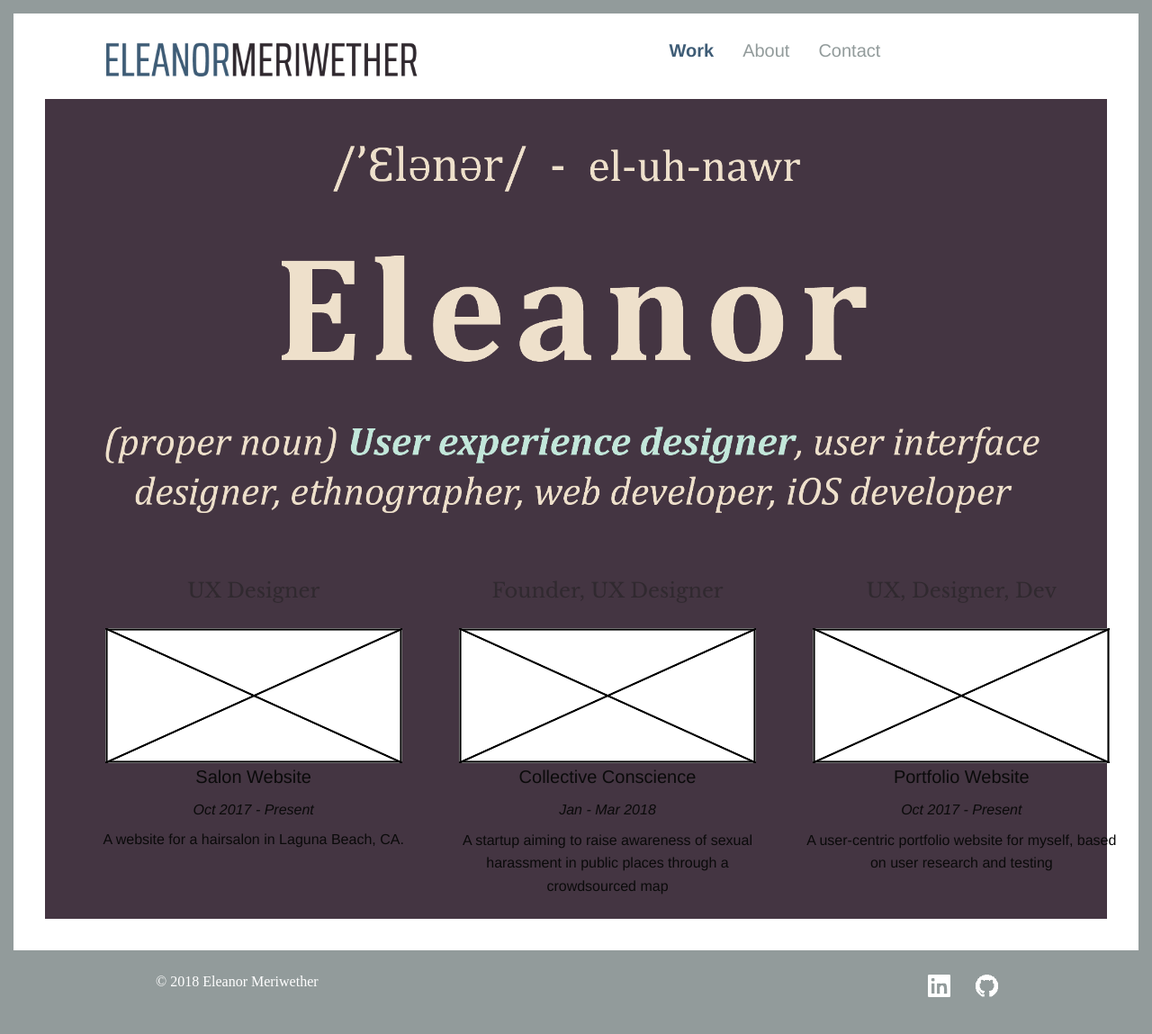
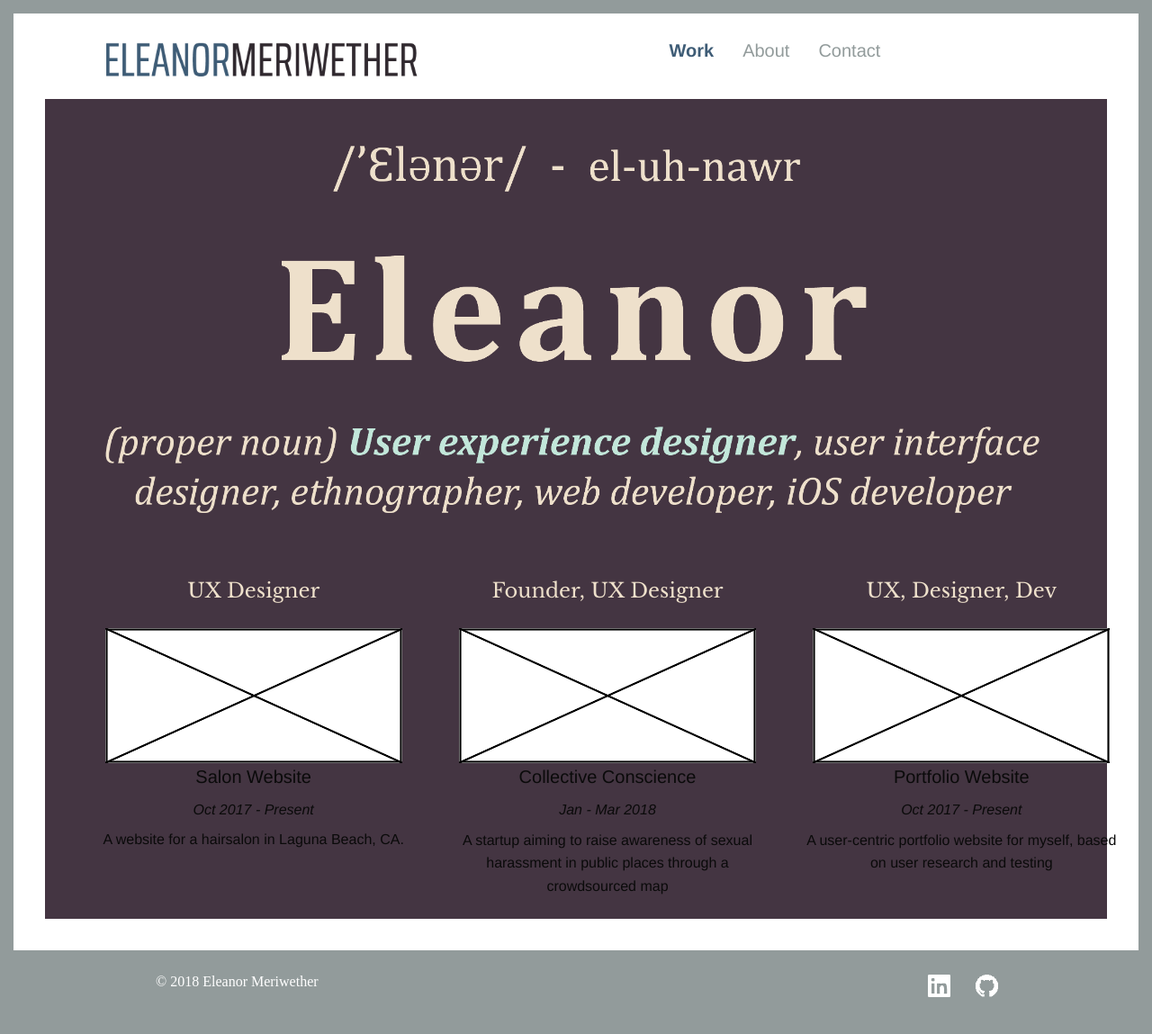
Before and after one commit to emeriwether/emeriwether.github.io, a Jekyll site: the page built from index.html, in a window 1280 px wide. Shown: the whole page at 90% size. Built offline with Jekyll 4.4.1, drawn with Linux system fonts in a browser that asks for light colours; some web fonts are replaced.

Commit message:
change workgallery title font color

```diff
--- a/css/home.css
+++ b/css/home.css
@@ -121,7 +121,7 @@ body {
 
 .role {
     font-family: "Libre Baskerville";
-    color: #30292f;
+    color: #eee0cb;
     font-size: 1.125em;
 }
 
```
